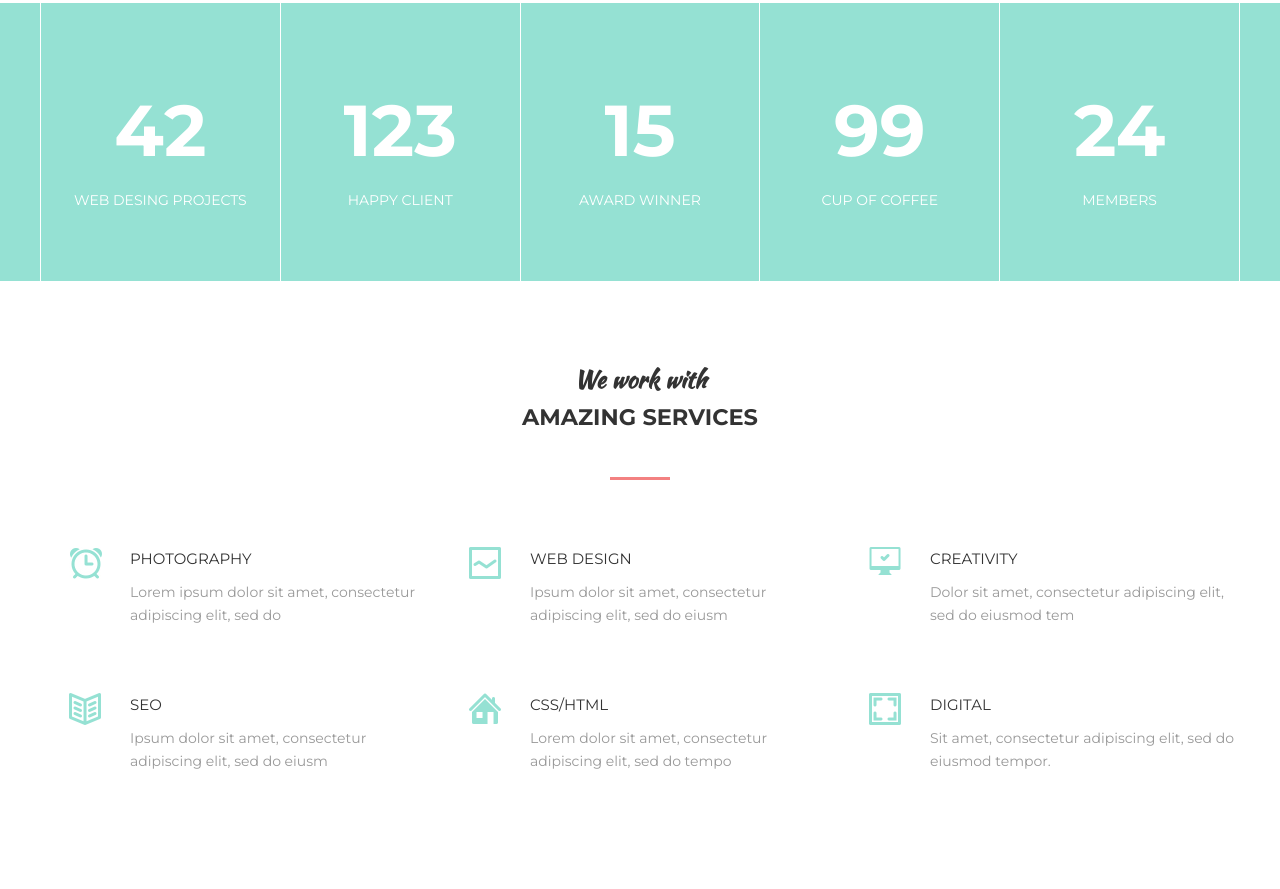
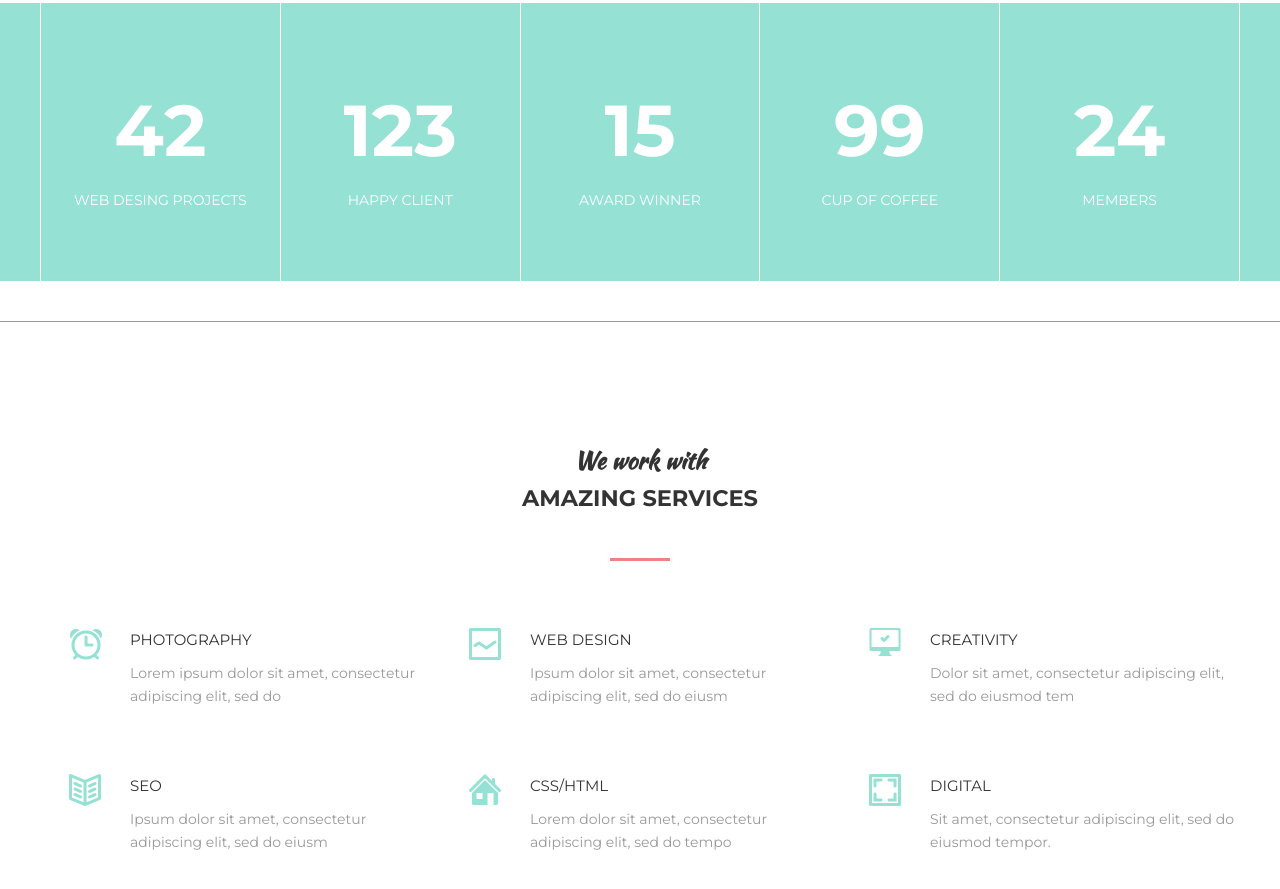
Before and after one commit to GeTLeT11/MogoSite, a plain HTML site: page index.html in a window 1280 px wide. Shown: the part 1496-2385 px from the top of the page. Before the commit the page ends 2348 px from the top, so only its background shows below. Drawn offline with Linux system fonts and the light colour scheme.

Commit message:
commit master

```diff
--- a/assets/styles/css.css
+++ b/assets/styles/css.css
@@ -15,7 +15,14 @@ body{
 h1, h2, h3, h4, h5, h6 {
 	margin: 0;
 }
-
+hr {
+	display: block;
+	width: 100%;
+	height: 1px;
+	background-color: #999;
+	margin: 40px 0;
+	border: 0;
+}
 /* Контейнер */
 .container {
 	width: 100%;
--- a/index.html
+++ b/index.html
@@ -110,6 +110,7 @@
 	</div>
 </div>
 
+<hr>
 
 <div class="section section">
 	<div class="container">
```
